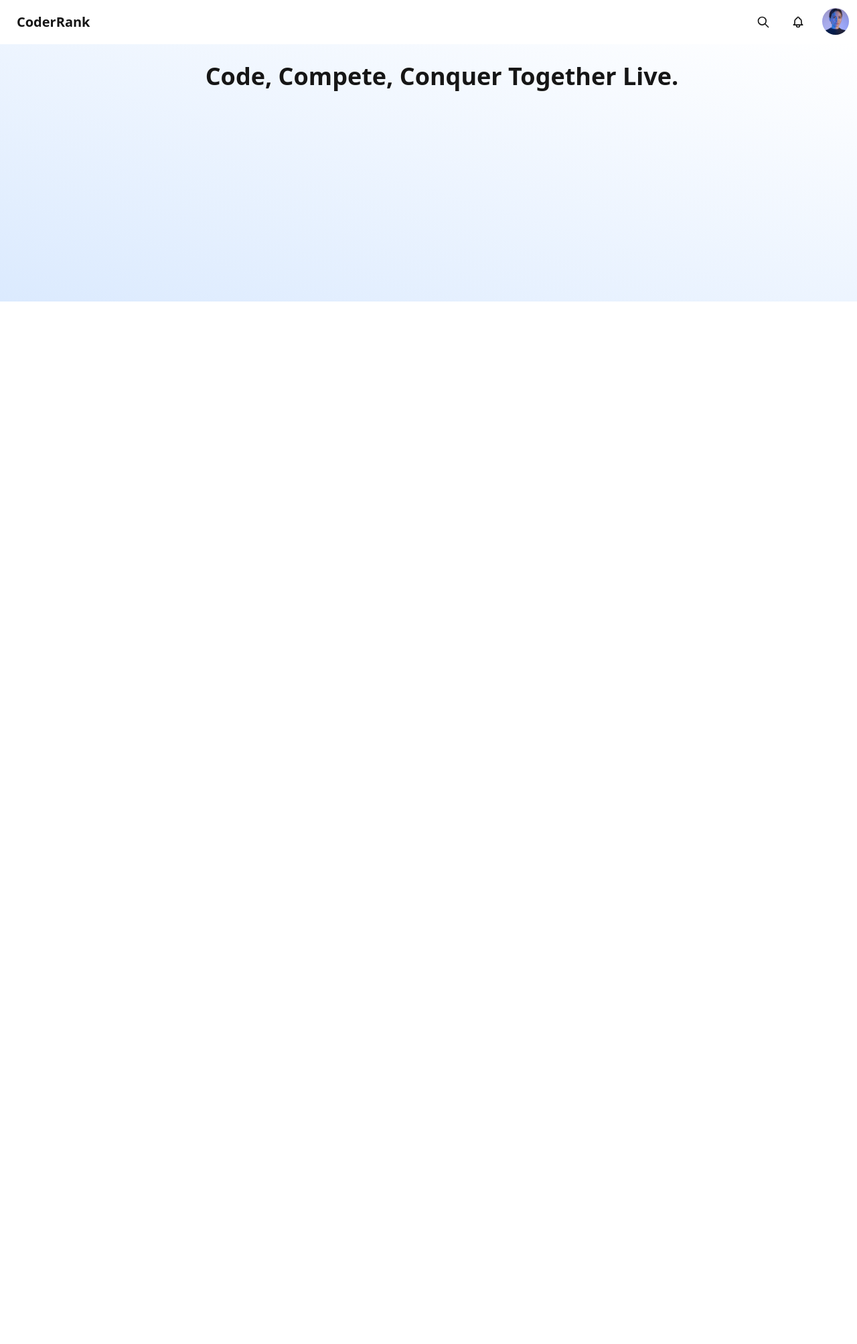
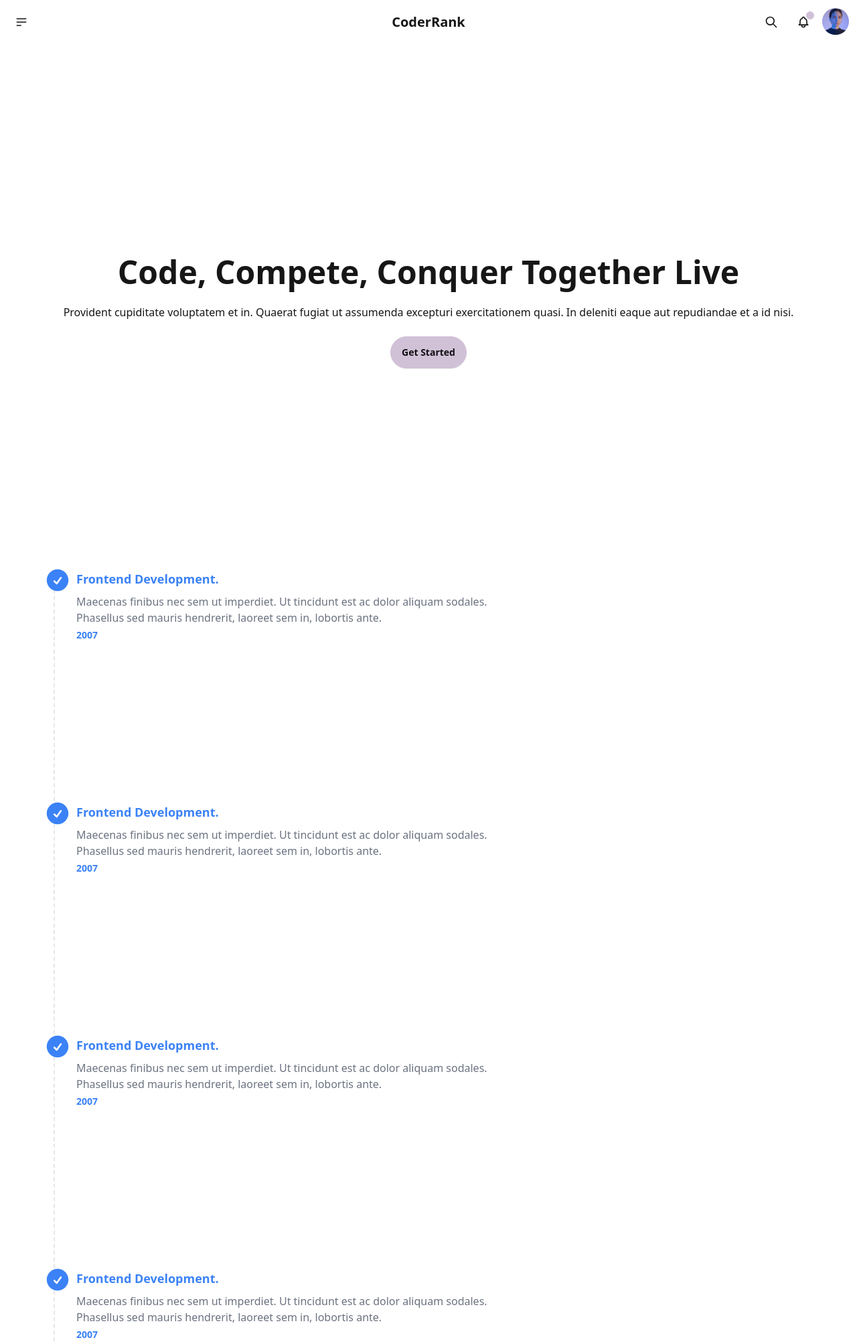
Before and after one commit to notnotrachit/devcompete, a Django app: page / in a window 1280 px wide. Shown: the top 2006 px of the page at 67% size. Before the commit the page ends 450 px from the top, so only its background shows below. Run offline with Django 4.2, Linux system fonts and the light colour scheme; parts of the project's set-up code (start-up, migrations or seed data) failed here and were passed over; some libraries are stand-ins or nearby versions.

Commit message:
front end setup

```diff
--- /dev/null
+++ b/package.json
@@ -0,0 +1,5 @@
+{
+  "dependencies": {
+    "scrollreveal": "^4.0.9"
+  }
+}
--- a/templates/base.html
+++ b/templates/base.html
@@ -18,50 +18,40 @@
       crossorigin="anonymous"
       referrerpolicy="no-referrer"
     ></script>
+    <link href="https://cdnjs.cloudflare.com/ajax/libs/flowbite/2.1.1/flowbite.min.css"  rel="stylesheet" />
+    <script src="https://cdnjs.cloudflare.com/ajax/libs/flowbite/2.1.1/flowbite.min.js"></script>
+
+
   </head>
-  <body>
+  <body >
+
     <div class="navbar bg-base-100">
-      <div class="flex-1">
+      <div class="navbar-start">
+        <div class="dropdown">
+          <label tabindex="0" class="btn btn-ghost btn-circle">
+            <svg xmlns="http://www.w3.org/2000/svg" class="h-5 w-5" fill="none" viewBox="0 0 24 24" stroke="currentColor"><path stroke-linecap="round" stroke-linejoin="round" stroke-width="2" d="M4 6h16M4 12h16M4 18h7" /></svg>
+          </label>
+          <ul tabindex="0" class="menu menu-sm dropdown-content mt-3 z-[1] p-2 shadow bg-base-100 rounded-box w-52">
+            <li><a>Homepage</a></li>
+            <li><a>Portfolio</a></li>
+            <li><a>About</a></li>
+          </ul>
+        </div>
+      </div>
+      <div class="navbar-center">
         <a class="btn btn-ghost text-xl">CoderRank</a>
       </div>
-      <div class="flex-none gap-2">
-        <div class="">
+      <div class="navbar-end">
         <button class="btn btn-ghost btn-circle">
-            <svg
-              xmlns="http://www.w3.org/2000/svg"
-              class="h-5 w-5"
-              fill="none"
-              viewBox="0 0 24 24"
-              stroke="currentColor"
-            >
-              <path
-                stroke-linecap="round"
-                stroke-linejoin="round"
-                stroke-width="2"
-                d="M21 21l-6-6m2-5a7 7 0 11-14 0 7 7 0 0114 0z"
-              />
-            </svg>
+          <svg xmlns="http://www.w3.org/2000/svg" class="h-5 w-5" fill="none" viewBox="0 0 24 24" stroke="currentColor"><path stroke-linecap="round" stroke-linejoin="round" stroke-width="2" d="M21 21l-6-6m2-5a7 7 0 11-14 0 7 7 0 0114 0z" /></svg>
         </button>
         <button class="btn btn-ghost btn-circle">
           <div class="indicator">
-              <svg
-                xmlns="http://www.w3.org/2000/svg"
-                class="h-5 w-5"
-                fill="none"
-                viewBox="0 0 24 24"
-                stroke="currentColor"
-              >
-                <path
-                  stroke-linecap="round"
-                  stroke-linejoin="round"
-                  stroke-width="2"
-                  d="M15 17h5l-1.405-1.405A2.032 2.032 0 0118 14.158V11a6.002 6.002 0 00-4-5.659V5a2 2 0 10-4 0v.341C7.67 6.165 6 8.388 6 11v3.159c0 .538-.214 1.055-.595 1.436L4 17h5m6 0v1a3 3 0 11-6 0v-1m6 0H9"
-                />
-              </svg>
-              <!-- <span class="badge badge-xs badge-primaryindicator-item"></span> -->
+            <svg xmlns="http://www.w3.org/2000/svg" class="h-5 w-5" fill="none" viewBox="0 0 24 24" stroke="currentColor"><path stroke-linecap="round" stroke-linejoin="round" stroke-width="2" d="M15 17h5l-1.405-1.405A2.032 2.032 0 0118 14.158V11a6.002 6.002 0 00-4-5.659V5a2 2 0 10-4 0v.341C7.67 6.165 6 8.388 6 11v3.159c0 .538-.214 1.055-.595 1.436L4 17h5m6 0v1a3 3 0 11-6 0v-1m6 0H9" /></svg>
+            <span class="badge badge-xs badge-primary indicator-item"></span>
           </div>
+
         </button>
-        </div>
         <div class="dropdown dropdown-end">
           <label tabindex="0" class="btn btn-ghost btn-circle avatar">
             <div class="w-10 rounded-full">
@@ -83,5 +73,6 @@
     </div>
 
     {% block main %}{% endblock %}
+
   </body>
 </html>
--- a/templates/home.html
+++ b/templates/home.html
@@ -1,12 +1,110 @@
 {% extends "base.html" %} {% block main %}
 <div>
+
   <div class="container mx-auto bg-gradient-to-bl from-white to-blue-100">
     <div class="flex flex-column content-center"></div>
-    <div
-      class="h-96 pl-10 pt-7 text-4xl text-black-100 font-sans font-bold text-center"
-    >
-      Code, Compete, Conquer Together Live.
+    <div></div>
+    <style>
+
+      @keyframes fadeIn {
+        from {
+          opacity: 0;
+        }
+        to {
+          opacity: 1;
+        }
+      }
+
+      .fadeInAnimation {
+        animation: fadeIn 1.1s ease-in-out; /* You can adjust the duration and timing function as needed */
+      }
+    </style>
+
+    <div class="hero min-h-screen bg-base-100">
+      <div class="hero-content text-center">
+        <div class="max-w-full">
+          <h1 class="text-5xl font-bold fadeInAnimation ">Code, Compete, Conquer Together Live</h1>
+          <p class="py-6 fadeInAnimation">Provident cupiditate voluptatem et in. Quaerat fugiat ut assumenda excepturi exercitationem quasi. In deleniti eaque aut repudiandae et a id nisi.</p>
+          <button class="btn btn-primary fadeInAnimation">Get Started</button>
+        </div>
+      </div>
     </div>
+
+    </div>
+
+
+
+
+<!-- Created By Joker Banny -->
+<div class="flex h-screen items-center justify-start bg-white px-6 md:px-20 my-40">
+  <div class="space-y-60 border-l-2 border-dashed">
+    <div class="relative w-full">
+      <svg xmlns="http://www.w3.org/2000/svg" viewBox="0 0 24 24" fill="currentColor" class="absolute -top-1 z-10 -ml-4 h-10 w-10 rounded-full text-blue-500">
+        <path fill-rule="evenodd" d="M2.25 12c0-5.385 4.365-9.75 9.75-9.75s9.75 4.365 9.75 9.75-4.365 9.75-9.75 9.75S2.25 17.385 2.25 12zm13.36-1.814a.75.75 0 10-1.22-.872l-3.236 4.53L9.53 12.22a.75.75 0 00-1.06 1.06l2.25 2.25a.75.75 0 001.14-.094l3.75-5.25z" clip-rule="evenodd" />
+      </svg>
+      <div class="ml-8">
+        <h4 class="font-bold text-blue-500 text-lg">Frontend Development.</h4>
+        <p class="mt-2 max-w-screen-sm text-base text-gray-500">Maecenas finibus nec sem ut imperdiet. Ut tincidunt est ac dolor aliquam sodales. Phasellus sed mauris hendrerit, laoreet sem in, lobortis ante.</p>
+        <span class="mt-1 block text-sm font-semibold text-blue-500">2007</span>
+      </div>
+    </div>
+
+    <div class="relative w-full">
+      <svg xmlns="http://www.w3.org/2000/svg" viewBox="0 0 24 24" fill="currentColor" class="absolute -top-1 z-10 -ml-4 h-10 w-10 rounded-full text-blue-500">
+        <path fill-rule="evenodd" d="M2.25 12c0-5.385 4.365-9.75 9.75-9.75s9.75 4.365 9.75 9.75-4.365 9.75-9.75 9.75S2.25 17.385 2.25 12zm13.36-1.814a.75.75 0 10-1.22-.872l-3.236 4.53L9.53 12.22a.75.75 0 00-1.06 1.06l2.25 2.25a.75.75 0 001.14-.094l3.75-5.25z" clip-rule="evenodd" />
+      </svg>
+      <div class="ml-8">
+        <h4 class="font-bold text-blue-500 text-lg">Frontend Development.</h4>
+        <p class="mt-2 max-w-screen-sm text-base text-gray-500">Maecenas finibus nec sem ut imperdiet. Ut tincidunt est ac dolor aliquam sodales. Phasellus sed mauris hendrerit, laoreet sem in, lobortis ante.</p>
+        <span class="mt-1 block text-sm font-semibold text-blue-500">2007</span>
+      </div>
+    </div>
+    <div class="relative w-full">
+      <svg xmlns="http://www.w3.org/2000/svg" viewBox="0 0 24 24" fill="currentColor" class="absolute -top-1 z-10 -ml-4 h-10 w-10 rounded-full text-blue-500">
+        <path fill-rule="evenodd" d="M2.25 12c0-5.385 4.365-9.75 9.75-9.75s9.75 4.365 9.75 9.75-4.365 9.75-9.75 9.75S2.25 17.385 2.25 12zm13.36-1.814a.75.75 0 10-1.22-.872l-3.236 4.53L9.53 12.22a.75.75 0 00-1.06 1.06l2.25 2.25a.75.75 0 001.14-.094l3.75-5.25z" clip-rule="evenodd" />
+      </svg>
+      <div class="ml-8">
+        <h4 class="font-bold text-blue-500 text-lg">Frontend Development.</h4>
+        <p class="mt-2 max-w-screen-sm text-base text-gray-500">Maecenas finibus nec sem ut imperdiet. Ut tincidunt est ac dolor aliquam sodales. Phasellus sed mauris hendrerit, laoreet sem in, lobortis ante.</p>
+        <span class="mt-1 block text-sm font-semibold text-blue-500">2007</span>
+      </div>
+    </div>
+    <div class="relative w-full">
+      <svg xmlns="http://www.w3.org/2000/svg" viewBox="0 0 24 24" fill="currentColor" class="absolute -top-1 z-10 -ml-4 h-10 w-10 rounded-full text-blue-500">
+        <path fill-rule="evenodd" d="M2.25 12c0-5.385 4.365-9.75 9.75-9.75s9.75 4.365 9.75 9.75-4.365 9.75-9.75 9.75S2.25 17.385 2.25 12zm13.36-1.814a.75.75 0 10-1.22-.872l-3.236 4.53L9.53 12.22a.75.75 0 00-1.06 1.06l2.25 2.25a.75.75 0 001.14-.094l3.75-5.25z" clip-rule="evenodd" />
+      </svg>
+      <div class="ml-8">
+        <h4 class="font-bold text-blue-500 text-lg">Frontend Development.</h4>
+        <p class="mt-2 max-w-screen-sm text-base text-gray-500">Maecenas finibus nec sem ut imperdiet. Ut tincidunt est ac dolor aliquam sodales. Phasellus sed mauris hendrerit, laoreet sem in, lobortis ante.</p>
+        <span class="mt-1 block text-sm font-semibold text-blue-500">2007</span>
+      </div>
+    </div>
+  </div>
+</div>
+
+
+
+    </div>
+
+
+
+
+    <div class="text-center my-80">
+      <h1 class="mb-4 text-4xl font-extrabold leading-none tracking-tight text-gray-900 md:text-5xl lg:text-6xl dark:text-black">
+          Compete and Grow with <span class="text-blue-600 dark:text-blue-500">CoderRank</span>
+      </h1>
+      <p class="text-lg font-normal text-gray-500 lg:text-xl dark:text-gray-400">
+        Code Fast, Compete with Friends: Time-based Coding Thrills Await!
+      </p>
+  </div>
+
+
+
+
+
+
+
+
     <div>
       <div class="flex flex-row justify-center">
         <div class="flex flex-col">
@@ -15,5 +113,6 @@
 
     <div></div>
   </div>
+
 </div>
 {% endblock main %}
```
Also changed, not shown: package-lock.json (added), 1 other file. Lines whose indentation alone changed are shown as unchanged.
